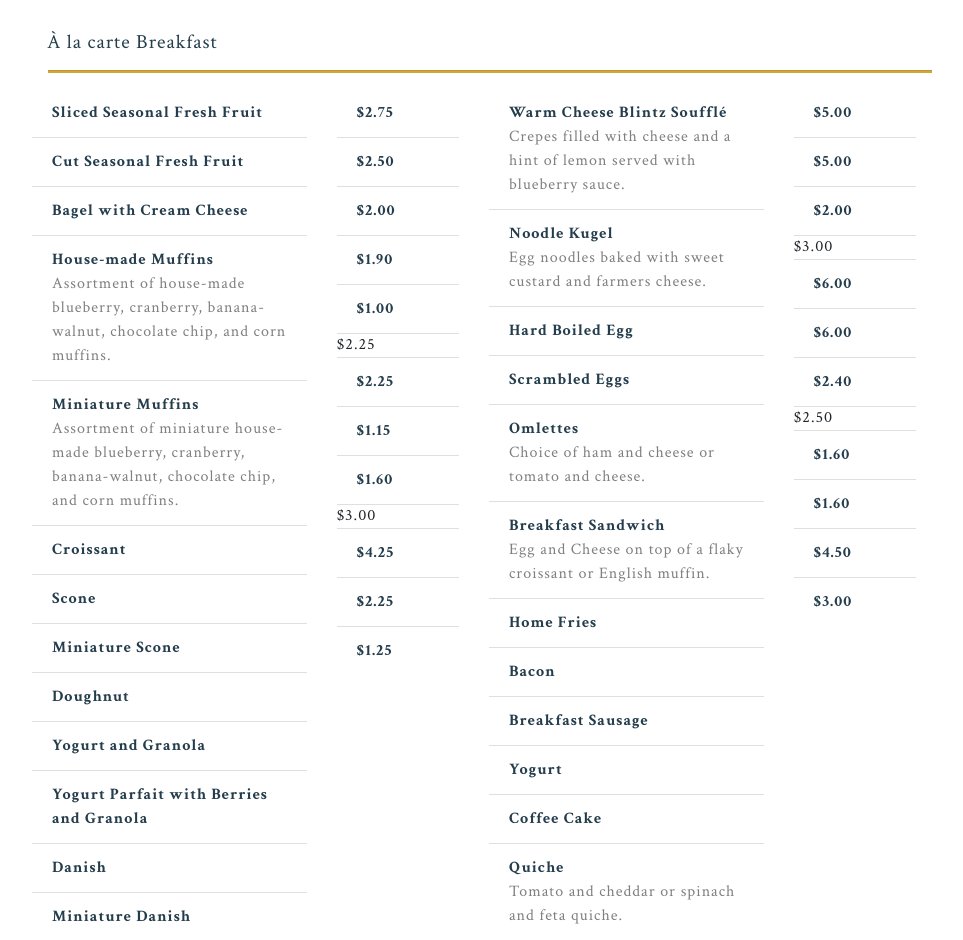
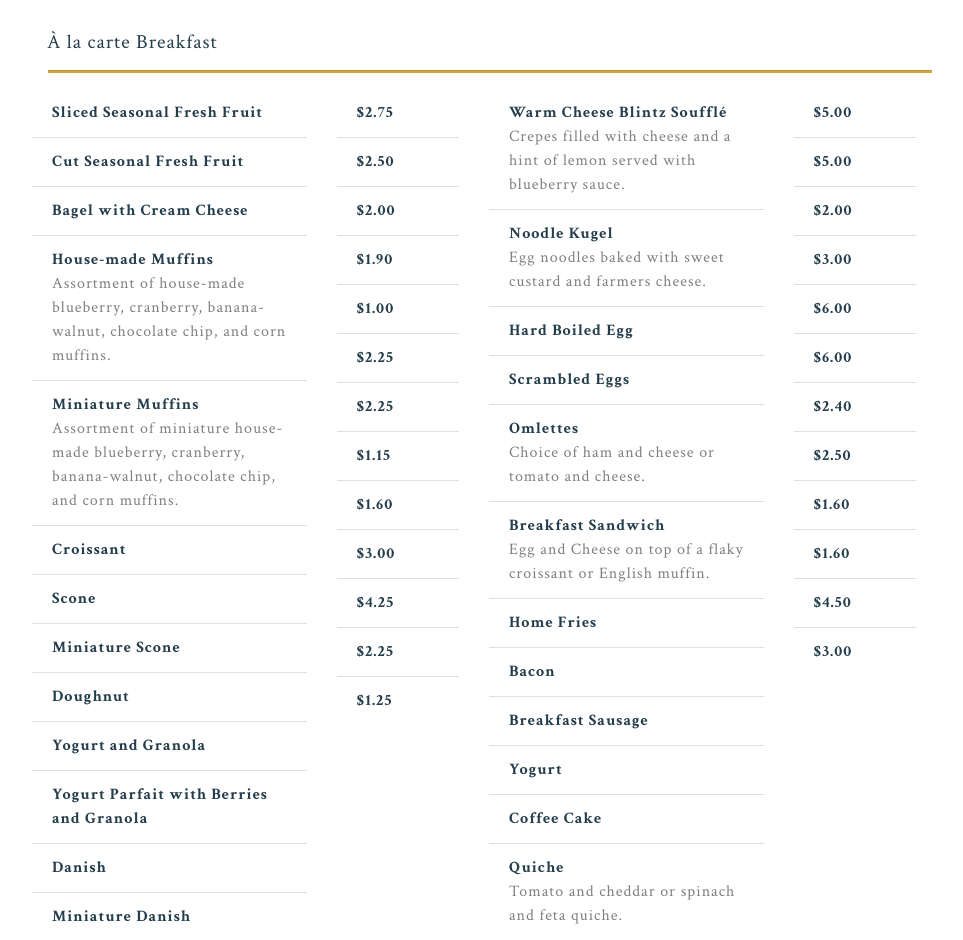
Before and after one commit to meagdoh/CWD-catering-site, a PHP site: page /corporate-menu.html in a window 1280 px wide. Shown: the part 1529-2469 px from the top of the page, without its empty margins (166-1129 px from the left). Run offline with PHP 8.4, Linux system fonts and the light colour scheme.

Commit message:
update layout

```diff
--- a/corporate-menu.html
+++ b/corporate-menu.html
@@ -115,13 +115,15 @@
           <li class="list-group-item">$2.50</li>
           <li class="list-group-item">$2.00</li>
           <li class="list-group-item">$1.90</li>
-          <li class="list-group-item">$1.00</li <li class="list-group-item">$2.25</li>
+          <li class="list-group-item">$1.00</li>
+          <li class="list-group-item">$2.25</li>
           <li class="list-group-item">$2.25</li>
           <li class="list-group-item">$1.15</li>
-          <li class="list-group-item">$1.60</li <li class="list-group-item">$3.00</li>
+          <li class="list-group-item">$1.60</li>
+          <li class="list-group-item">$3.00</li>
           <li class="list-group-item">$4.25</li>
           <li class="list-group-item">$2.25</li>
-          <li class="list-group-item">$1.25</li </ul>
+          <li class="list-group-item">$1.25</li> </ul>
       </div>
       <div class="col-4">
         <ul class="list-group list-group-flush">
@@ -147,10 +149,12 @@
         <ul class="list-group list-group-flush">
           <li class="list-group-item">$5.00</li>
           <li class="list-group-item">$5.00</li>
-          <li class="list-group-item">$2.00</li <li class="list-group-item">$3.00</li>
+          <li class="list-group-item">$2.00</li>
+          <li class="list-group-item">$3.00</li>
           <li class="list-group-item">$6.00</li>
           <li class="list-group-item">$6.00</li>
-          <li class="list-group-item">$2.40</li <li class="list-group-item">$2.50</li>
+          <li class="list-group-item">$2.40</li>
+          <li class="list-group-item">$2.50</li>
           <li class="list-group-item">$1.60</li>
           <li class="list-group-item">$1.60</li>
           <li class="list-group-item">$4.50</li>
--- a/css/menus.css
+++ b/css/menus.css
@@ -70,5 +70,4 @@ li{
 
 .price{
   padding-bottom:4.5em;
-
 }
--- a/index.html
+++ b/index.html
@@ -108,7 +108,7 @@
               <div class="project-text w-100 my-auto text-center text-lg-left">
                 <h4 class="text-white">Corporate</h4>
                 <p class="mb-0 text-white-50">Serving the appetite of Boston's Corporate, Medical, and Educational institutions. We can serve you and your group’s needs from 10 - 500 people. Catering With Distinction's repertoire includes hot and cold drop-off meals, conferences,
-                  university graduation receptions, and glamorous butlered receptions, lunches, and dinners. <br> <a href="" class="services-CTA"> Order Corporate Catering today! </a></p>
+                  university graduation receptions, and glamorous butlered receptions, lunches, and dinners. <br> <br><a href="" class="services-CTA"> Order Corporate Catering today! </a></p>
                 <hr class="d-none d-lg-block mb-0 ml-0">
               </div>
             </div>
@@ -131,8 +131,7 @@
                 </p>
                 <hr class="d-none d-lg-block mb-0 ml-0 mr-0">
                 <br>
-                <button type="button" class="btn btn-light">DOWNLOAD SOCIAL EVENTS MENU</button>
-
+                <a href="/social-menu.html"><button type="button" class="btn btn-light">DOWNLOAD SOCIAL EVENTS MENU</button></a>
               </div>
             </div>
           </div>
```
